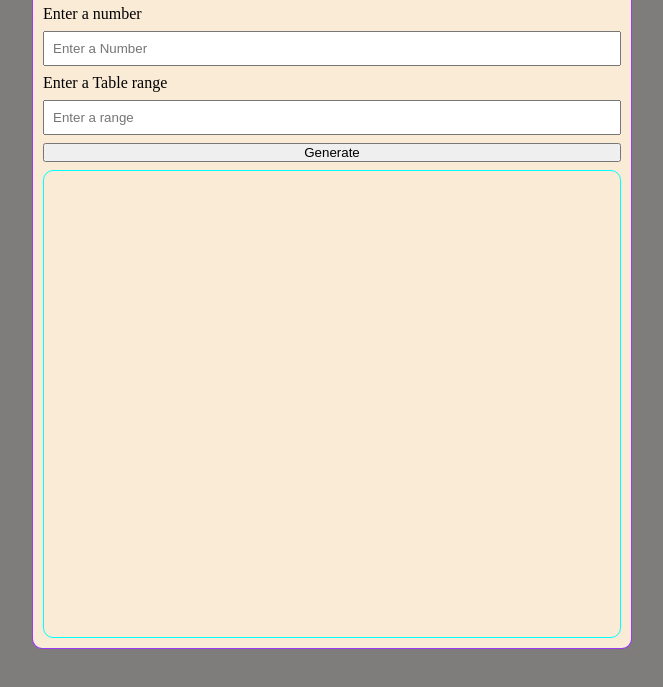
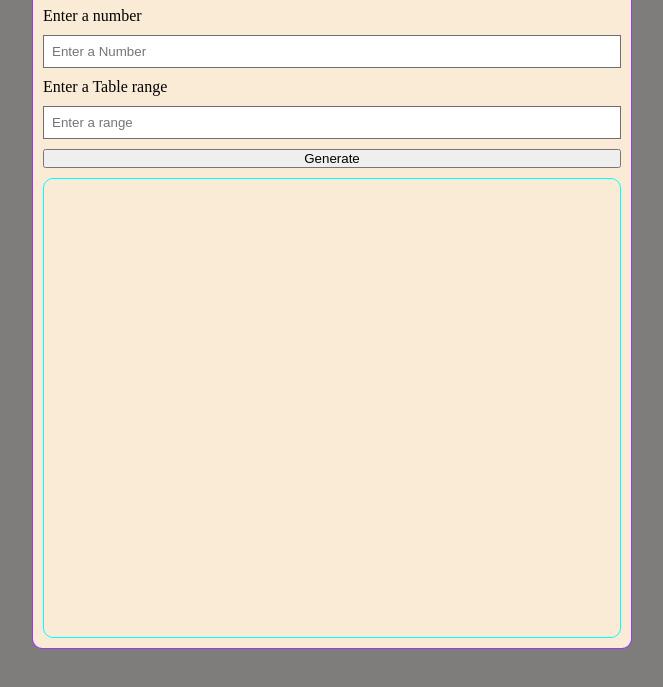
Before and after one commit to Raza-Ur-Rehman/Table-Generator, a plain HTML site: page index.html in a window 1280 px wide. Shown: the part 101-788 px from the top of the page, without its empty margins (308-971 px from the left). Drawn offline with Linux system fonts and the light colour scheme; some packages are replaced by stand-ins of ours; a script that the page names is missing.

Commit message:
Update style.css

```diff
--- a/style.css
+++ b/style.css
@@ -22,7 +22,7 @@
     display: flex;
     justify-content: center;
     flex-direction: column;
-    gap: 8px;
+    gap: 10px;
     background-color: antiquewhite;
     border: 1px solid #8a15f8d3;
     border-radius: 10px;
@@ -32,16 +32,24 @@
     width: 100%;
     height: 100%;
     border: 1px solid aqua;
-    padding: 20px;
+    padding: 0px 15px;
     color: #333;
     font-size: 18px;
     border-radius: 10px;
+    overflow: scroll;
+}
+#tablebox p {
+    font-size: 20px;
+    font-weight: 600;
+    padding: 10px;
 }
 #container h1 {
     text-align: center;
 }
 #container input{
     width: 100%;
+    height: 40px;
+    border: 0.5px solid #646464ee;
     padding: 8px;
 }
 @media (max-width:600px){
```
